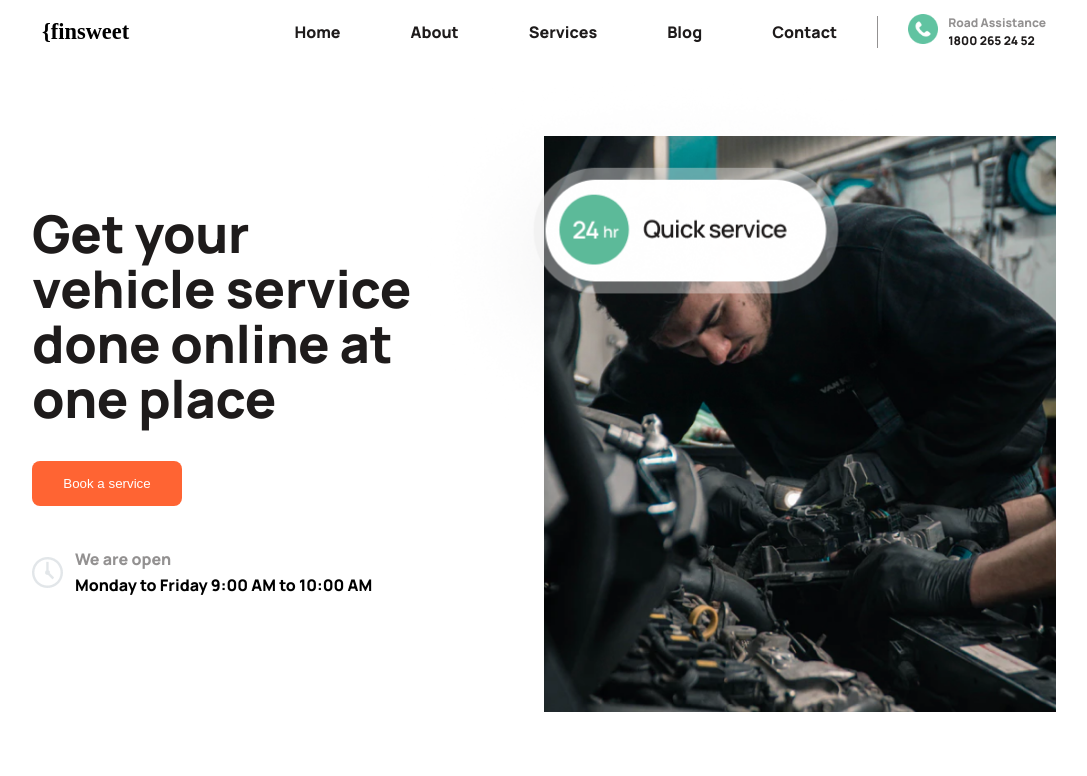
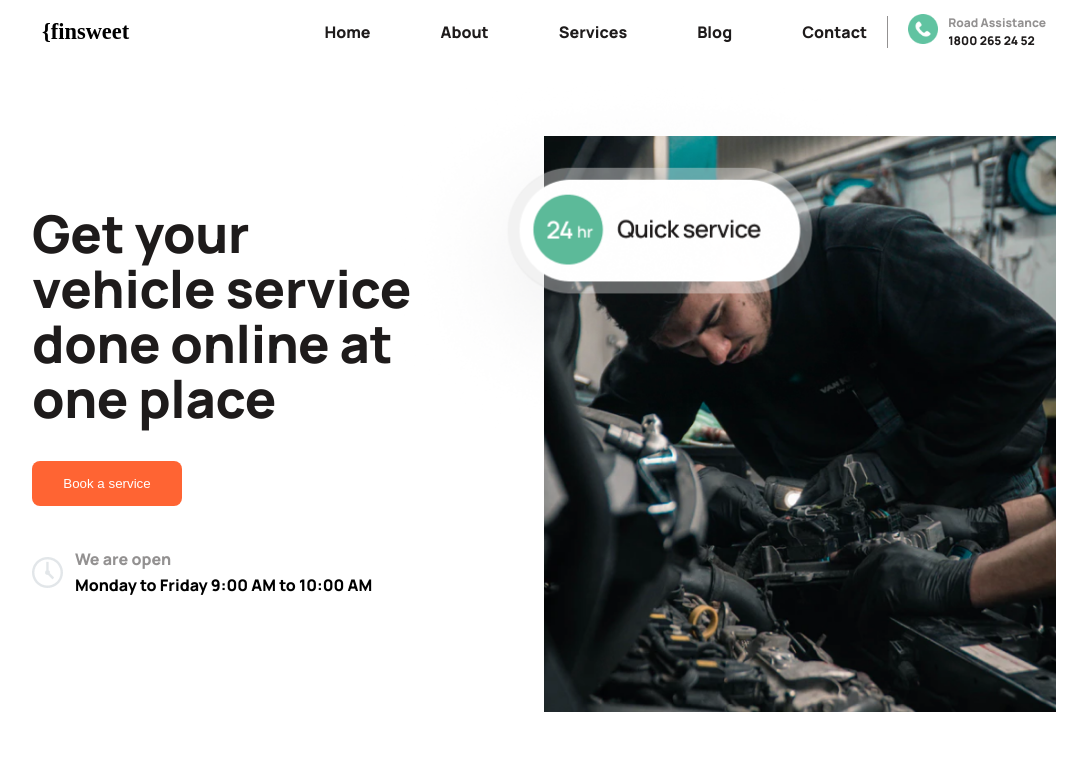
Before and after one commit to Cesca04/finsweet.kodecamp, a plain HTML site: page index.html in a window 1280 px wide. Shown: the top 776 px of the page, without its empty margins (96-1183 px from the left). Drawn offline with Linux system fonts and the light colour scheme.

Commit message:
Ajusted the css folder

```diff
--- a/css/index.css
+++ b/css/index.css
@@ -33,7 +33,7 @@ nav{
     left: 916px;
     display: flex;
     align-items: center;
-    column-gap: 30px;
+    column-gap: 20px;
     font-family: Manrope;
     color: var(--clr-black);
 }
@@ -42,7 +42,7 @@ nav ul{
     display: flex;
     align-items: center;
     column-gap: 70px;
-    padding: 5px 40px 5px 0;
+    padding: 5px 20px 5px 0;
     font-size: 1rem;
     border-right: 1px solid #939191;
 }
@@ -91,7 +91,7 @@ main .main-container .main-left{
 
 main .main-container .main-left .first-text{
     width: 80%;
-    font-size: 20px;
+    font-size: 17px;
     color: var(--clr-black);
     margin-top: 70px;
     font-family: Manrope;
@@ -151,13 +151,13 @@ main .main-container .main-right{
 .service{
     position: absolute;
     width: 540px;
-    left: -25%;
+    left: -30%;
     top: -10%;
 }
 
 .rating{
     position: absolute;
     width: 480px;
-    right: -19%;
+    right: -22%;
     bottom: -18%;
 }
```
